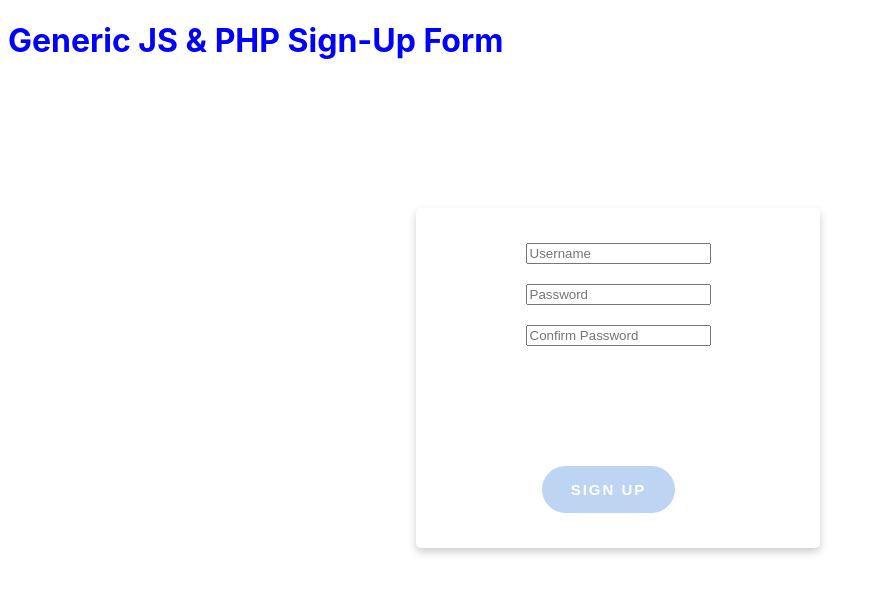
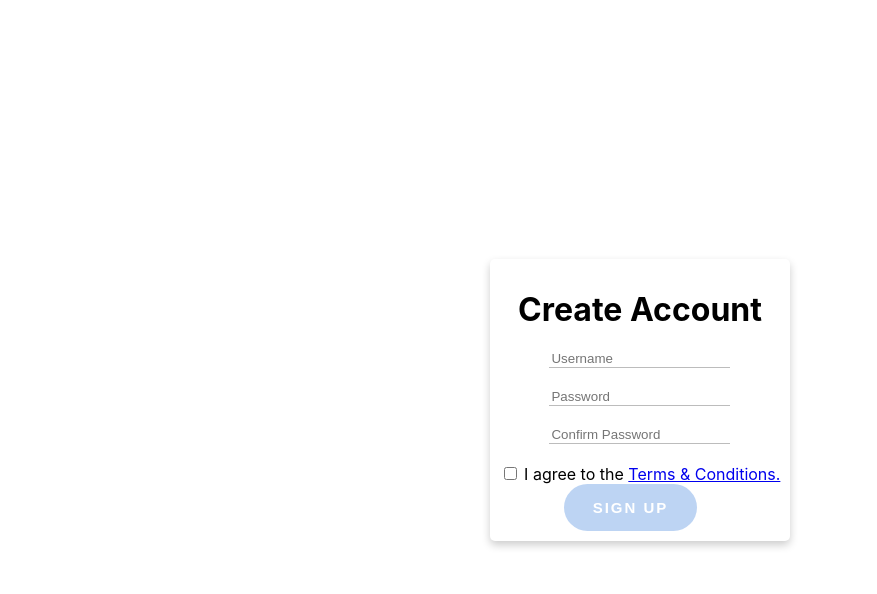
Before and after one commit to JeffMuter/react-login, a React (Create React App) app: page / in a window 1280 px wide. Shown: the top 594 px of the page, without its empty margins (0-877 px from the left). Built offline with nearby package versions, Linux system fonts and the light colour scheme.

Commit message:
input & title css & checkbox w link

```diff
--- a/src/App.css
+++ b/src/App.css
@@ -1,14 +1,12 @@
-h1 {
-  color: blue;
-}
 
 .formClass {
+  display: flex;
   position: fixed;
-  display: inline-block;
+  align-items: center;
+  justify-content: center;
   height: 30vw;
   width: 35vw;
   top: 50%;
   left: 50%;
   transform: translate(-50%, -50%);
-  justify-content: space-between;
 }
--- a/src/App.js
+++ b/src/App.js
@@ -4,7 +4,6 @@ import Form from "./Components/Form";
 function App() {
   return (
     <div className="appClass">
-      <h1>Generic JS & PHP Sign-Up Form</h1>
       <div className="formClass">
         <Form />
       </div>
--- a/src/Components/Form.js
+++ b/src/Components/Form.js
@@ -32,6 +32,9 @@ const Form = () => {
 
   return (
     <form className={classes.formBox} onSubmit={handleSubmit} onClick={clicked}>
+      <div>
+        <h1 className={classes.formTitle}>Create Account</h1>
+      </div>
       <div className={classes.inputBoxes}>
         <input type="text" placeholder="Username"></input> <br />
         <input
@@ -49,6 +52,13 @@ const Form = () => {
       </div>
       <div>{showChecks}</div>
       <div>
+        <input type="checkbox" />
+        <label>
+          {" "}
+          I agree to the <a href="#">Terms & Conditions.</a>
+        </label>
+      </div>
+      <div>
         <button className={classes.signUpButton} type="button">
           Sign Up
         </button>
--- a/src/Components/Form.module.css
+++ b/src/Components/Form.module.css
@@ -1,5 +1,9 @@
 form * {
     justify-content: space-around;
+}
+
+.formTitle {
+
 }
 
 .formBox {
@@ -7,20 +11,24 @@ form * {
     flex-direction: column;
     justify-content: space-around;
     align-items: center;
-    width: 30vw;
-    height: 40vh;
     box-shadow: 0 4px 8px 0 rgba(0,0,0,0.2);
     transition: 0.3s;
     border-radius: 5px; /* 5px rounded corners */
     padding: 10px;
 }
+
+input {
+    background: 0,0;
+    border-width: 0;
+    border-bottom: 1px  solid rgb(188, 188, 188);
+}
+
 .inputBoxes * {
     display: flex;
     justify-content: space-around;
 }
 
 
-/* CSS */
 .signUpButton {
     letter-spacing: 2px;
     border: none;
```
